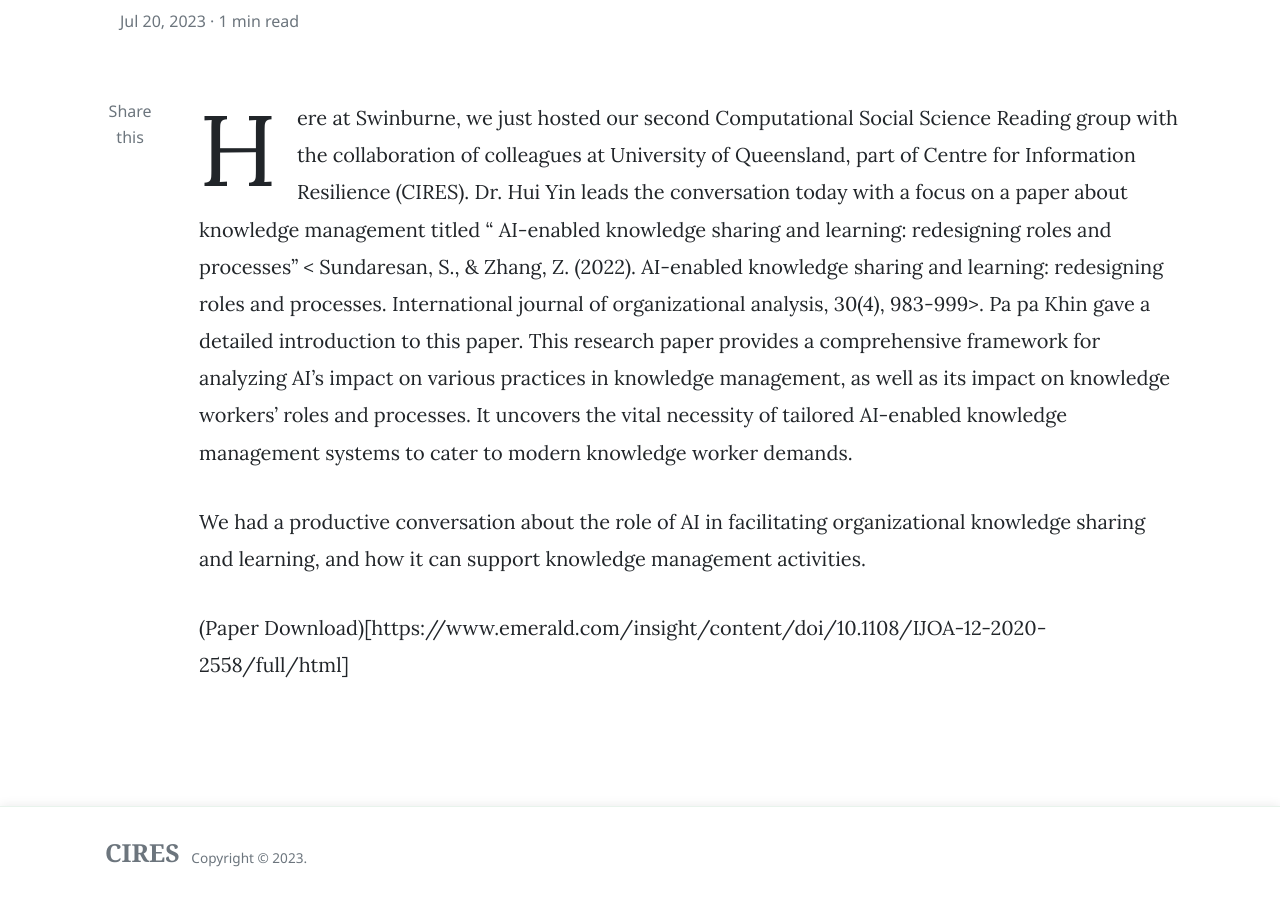
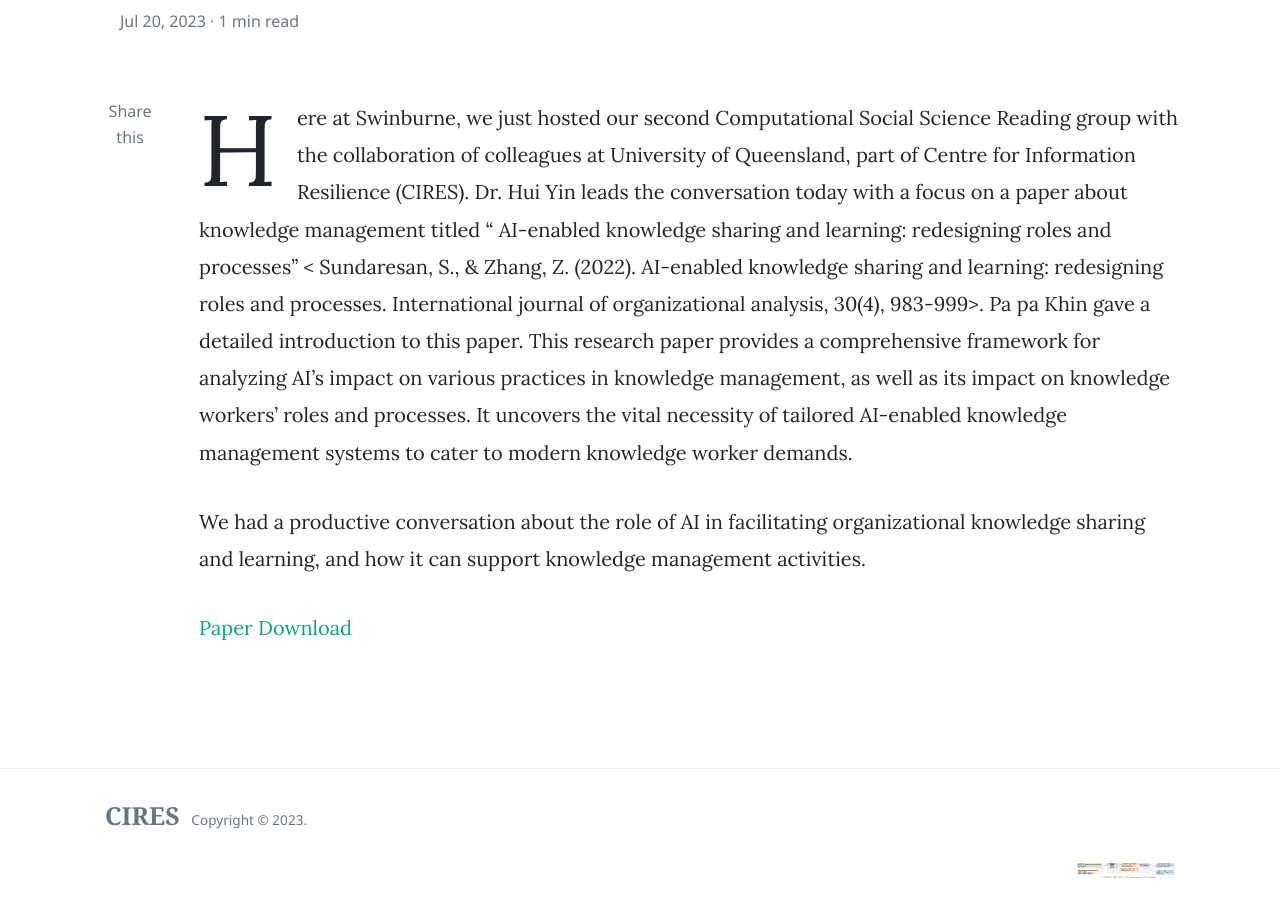
Before and after one commit to CIRES-Archive/CIRES-Archive.github.io, a Jekyll site: the page built from _posts/2023-07-20-CSS-02.md, in a window 1280 px wide and 900 px high, scrolled down 655 px. Built offline with Jekyll 4.4.1, drawn with Linux system fonts in a browser that asks for light colours; nearby versions of some CDN libraries; comment, search, counter and statistics services are not loaded.

Commit message:
Update 2023-07-20-CSS-02.md

```diff
--- a/_posts/2023-07-20-CSS-02.md
+++ b/_posts/2023-07-20-CSS-02.md
@@ -10,4 +10,4 @@
 
 We had a productive conversation about the role of AI in facilitating organizational knowledge sharing and learning, and how it can support knowledge management activities.
 
-(Paper Download)[https://www.emerald.com/insight/content/doi/10.1108/IJOA-12-2020-2558/full/html]
+[Paper Download](https://www.emerald.com/insight/content/doi/10.1108/IJOA-12-2020-2558/full/html)
```
